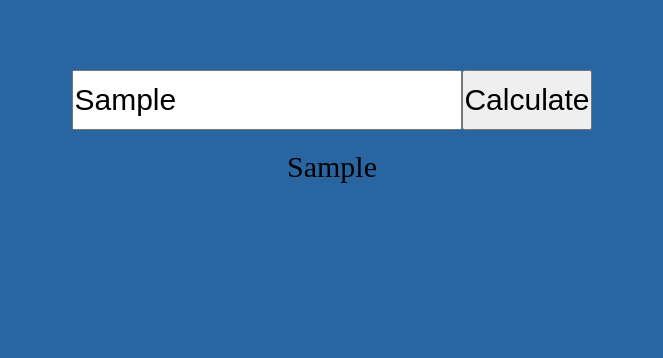
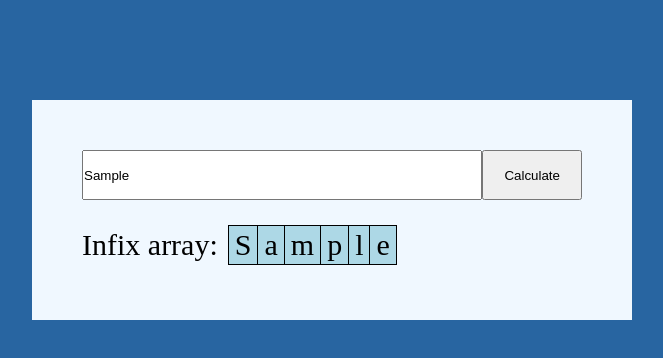
Before and after one commit to DawidZyluk/infix-to-postfix-parser, a React (Vite) app: page / in a window 1280 px wide. Both pictures are taken after typing "Sample" into the empty fields and a click on the button "Calculate". Shown: the top 358 px of the page, without its empty margins (308-971 px from the left). Built offline with nearby package versions, Linux system fonts and the light colour scheme.

Commit message:
Add InfixArray

```diff
--- a/src/components/InfixArray.jsx
+++ b/src/components/InfixArray.jsx
@@ -1,10 +1,27 @@
-import React from 'react'
-import styles from './InfixArray.module.css'
+import React from "react";
+import styles from "./InfixArray.module.css";
 
-const InfixArray = ({expression}) => {
+const InfixArray = ({ expression }) => {
+  const array = [...expression];
+
   return (
-    <div>{expression}</div>
-  )
-}
+    <div className={styles.array}>
+      <p className={styles.title}>Infix array:</p>
+      <table>
+        <tbody>
+          <tr>
+            {array.map((element, index) => {
+              return (
+                <td key={index} className={styles.element}>
+                  {element}
+                </td>
+              );
+            })}
+          </tr>
+        </tbody>
+      </table>
+    </div>
+  );
+};
 
-export default InfixArray
+export default InfixArray;
--- a/src/components/InfixArray.module.css
+++ b/src/components/InfixArray.module.css
@@ -1,3 +1,23 @@
-div {
+.array {
+  display: flex;
+  width: 100%;
+  align-items: center;
   font-size: 3rem;
+  height: 5rem;
 }
+
+.title {
+
+  margin-right: 1rem;
+}
+
+table {
+  border-spacing: 0;
+  border-collapse: collapse;
+}
+
+.element {
+  background-color: lightblue;
+  border: 1px solid black;
+  padding: .2rem .6rem;
+}
--- a/src/components/Input.jsx
+++ b/src/components/Input.jsx
@@ -10,9 +10,10 @@ const Input = ({onSetExpression}) => {
   }
 
   return (
-    <form onSubmit={submitHandler}>
+    <form className={styles.form} onSubmit={submitHandler}>
       <input
         type="text"
+        className={styles.input}
         value={enteredExpression}
         onChange={(event) => setEnteredExpression(event.target.value)}
       />
--- a/src/components/Input.module.css
+++ b/src/components/Input.module.css
@@ -1,15 +1,17 @@
-form {
-  height: 10rem;
+.form {
+  height: 5rem;
   display: flex;
   align-items: center;
+  width: 100%;
+  margin-bottom: 2rem;
 }
 
-input {
-  font-size: 3rem;
-  height: 60%;
+.input {
+  height: 100%;
+  flex-grow: 1;
 }
 
 button {
-  font-size: 3rem;
-  height: 60%;
+  padding: 0 2rem;
+  height: 100%;
 }
--- a/src/components/Wrapper.module.css
+++ b/src/components/Wrapper.module.css
@@ -2,5 +2,8 @@
   display: flex;
   flex-direction: column;
   align-items: center;
+  margin: 10rem auto;
+  width: 60rem;
   padding: 5rem;
+  background-color: aliceblue;
 }
```
